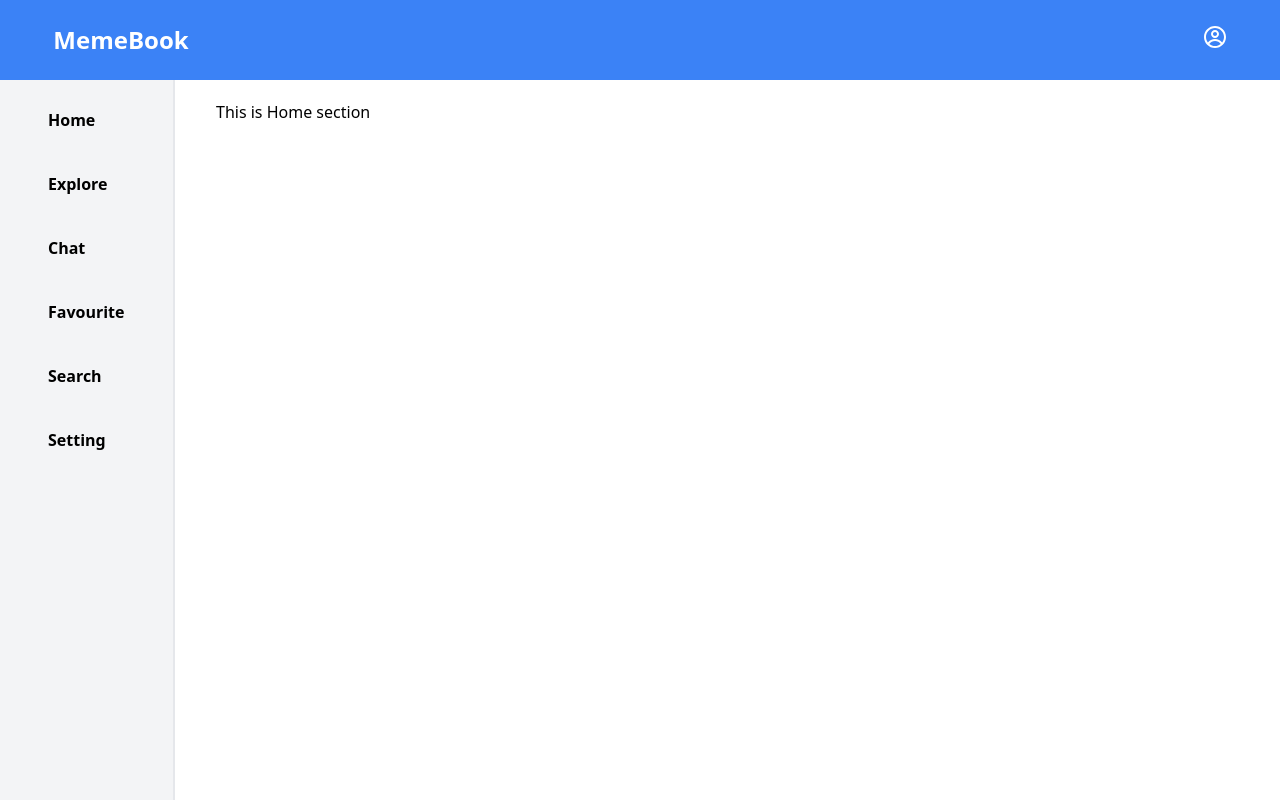
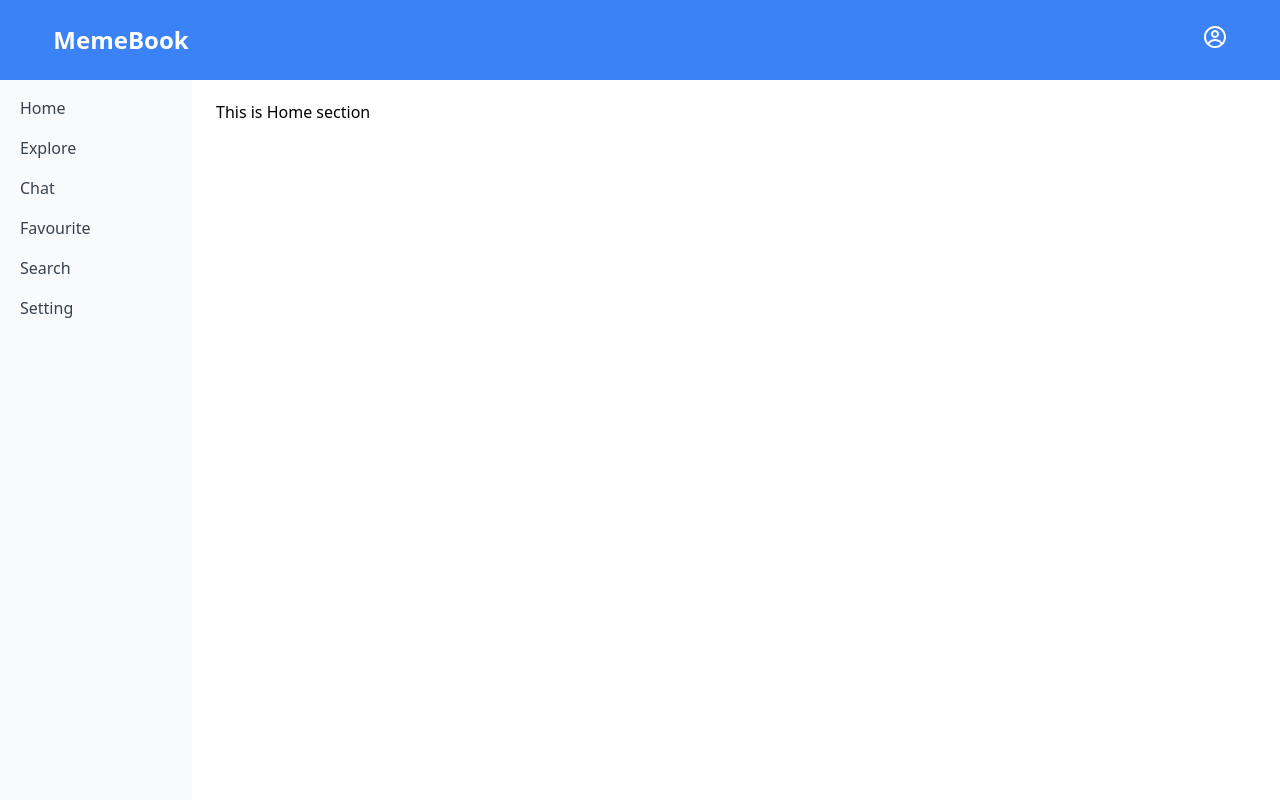
Before and after one commit to NeerajRawat01/memebookfe, a Next.js app: page / in a window 1280 px wide. Built offline with nearby package versions, Linux system fonts and the light colour scheme.

Commit message:
redid the Navbar and Homepage

```diff
--- a/src/components/Dropdown2.tsx
+++ b/src/components/Dropdown.tsx
@@ -1,7 +1,7 @@
 import { Menu, Transition } from "@headlessui/react";
 import { CgProfile } from "react-icons/cg";
 
-function Dropdown2() {
+function Dropdown() {
   return (
     <Menu>
       {({ open }) => (
@@ -50,9 +50,6 @@ function Dropdown2() {
                       </a>
                     )}
                   </Menu.Item>
-                  <Menu.Item disabled>
-                    <span className="opacity-75 px-2 py-1">Sample</span>
-                  </Menu.Item>
                   <Menu.Item>
                     {({ active, close }) => (
                       <a
@@ -89,4 +86,4 @@ function Dropdown2() {
   );
 }
 
-export default Dropdown2;
+export default Dropdown;
--- a/src/components/HomePage.tsx
+++ b/src/components/HomePage.tsx
@@ -8,25 +8,25 @@ import SettingSection from "./SettingSection";
 const HomePage = () => {
   const [section, setSection] = useState("home");
   return (
-    <div className="hidden md:flex ">
-      <div className="flex flex-col  fixed h-screen border-r-2 bg-gray-100 px-12 py-7 gap-10 font-semibold">
-        <button onClick={() => setSection("home")} className="text-left">
-          Home
+    <aside className="hidden sm:block">
+      <div className="flex flex-col gap-2 py-3 text-gray-700 bg-slate-50 fixed h-screen w-48">
+        <button onClick={() => setSection("home")} className="flex py-1 hover:bg-blue-500 hover:text-white">
+          <span className="px-5 self-start">Home</span>
         </button>
-        <button onClick={() => setSection("explore")} className="text-left">
-          Explore
+        <button onClick={() => setSection("explore")} className="flex py-1 hover:bg-blue-500 hover:text-white">
+          <span className="px-5 self-start">Explore</span>
         </button>
-        <button onClick={() => setSection("chat")} className="text-left">
-          Chat
+        <button onClick={() => setSection("chat")} className="flex py-1 hover:bg-blue-500 hover:text-white">
+          <span className="px-5 self-start">Chat</span>
         </button>
-        <button onClick={() => setSection("favourite")} className="text-left">
-          Favourite
+        <button onClick={() => setSection("favourite")} className="flex py-1 hover:bg-blue-500 hover:text-white">
+          <span className="px-5 self-start">Favourite</span>
         </button>
-        <button onClick={() => setSection("search")} className="text-left">
-          Search
+        <button onClick={() => setSection("search")} className="flex py-1 hover:bg-blue-500 hover:text-white">
+          <span className="px-5 self-start">Search</span>
         </button>
-        <button onClick={() => setSection("setting")} className="text-left">
-          Setting
+        <button onClick={() => setSection("setting")} className="flex py-1 hover:bg-blue-500 hover:text-white">
+          <span className="px-5 self-start">Setting</span>
         </button>
       </div>
       <div className="ml-48 px-6 py-5">
@@ -37,7 +37,7 @@ const HomePage = () => {
         {section === "search" && <SearchSection />}
         {section === "setting" && <SettingSection />}
       </div>
-    </div>
+    </aside>
   );
 };
 
--- a/src/components/Menu.tsx
+++ b/src/components/Menu.tsx
@@ -1,36 +1,13 @@
-import React from 'react'
-import { RxCrossCircled } from 'react-icons/rx'
+import Dropdown from './Dropdown'
 
-type MenuProps = {
-    onCrossClicked: () => void;
-}
-
-const Menu = ({ onCrossClicked }: MenuProps) => {
+const Menu = () => {
     return (
-        <aside className='absolute left-0 top-0 text-gray-700 bg-slate-50 w-4/5 h-screen shadow-xl'>
-            <div className='flex flex-col'>
-                <div className='flex justify-between px-5 text-white items-center bg-blue-500 h-16'>
-                    <a href="#">Login & Signup</a> <RxCrossCircled onClick={onCrossClicked} className='text-2xl font-semibold cursor-pointer' />
-                </div>
-                <div className='flex flex-col gap-2 py-3'>
-                    <a href="#" className='py-1 hover:bg-blue-500 hover:text-white'>
-                        <span className='px-5'>Sample</span>
-                    </a>
-                    <a href="#" className='py-1 hover:bg-blue-500 hover:text-white'>
-                        <span className='px-5'>Sample</span>
-                    </a>
-                    <a href="#" className='py-1 hover:bg-blue-500 hover:text-white'>
-                        <span className='px-5'>Sample</span>
-                    </a>
-                    <a href="#" className='py-1 hover:bg-blue-500 hover:text-white'>
-                        <span className='px-5'>Sample</span>
-                    </a>
-                    <a href="#" className='py-1 hover:bg-blue-500 hover:text-white'>
-                        <span className='px-5'>Sample</span>
-                    </a>
-                </div>
+        <div className='flex gap-2 justify-between w-full items-center '>
+            <h1 className='font-semibold text-2xl'>MemeBook</h1>
+            <div className='relative'>
+                    <Dropdown />
             </div>
-        </aside>
+        </div>
     )
 }
 
--- a/src/components/Menu2.tsx
+++ /dev/null
@@ -1,14 +0,0 @@
-import Dropdown2 from './Dropdown2'
-
-const Menu2 = () => {
-    return (
-        <div className='flex gap-2 justify-between w-full items-center '>
-            <h1 className='font-semibold text-2xl'>MemeBook</h1>
-            <div className='relative'>
-                    <Dropdown2 />
-            </div>
-        </div>
-    )
-}
-
-export default Menu2
--- a/src/components/NavBar.tsx
+++ b/src/components/NavBar.tsx
@@ -1,7 +1,7 @@
 import { useState } from 'react'
 import { RxHamburgerMenu } from "react-icons/rx"
 import Menu from './Menu'
-import Menu2 from './Menu2'
+import Sidebar from './Sidebar'
 
 const NavBar = () => {
   const [isMenu, setIsMenu] = useState < boolean >(false)
@@ -12,14 +12,18 @@ const NavBar = () => {
     })
   }
 
+  function close() {
+    setIsMenu(false)
+  }
+
   return (
     <nav className='bg-blue-500 text-white relative h-16 flex items-centers sm:h-20'>
       <div className='w-11/12 mx-auto flex items-center sm:hidden'>
         <RxHamburgerMenu onClick={handleBurgerClick} className='font-semibold text-2xl cursor-pointer' />
-        {isMenu && <Menu onCrossClicked={handleBurgerClick} />}
+        {isMenu && <Sidebar onCrossClicked={handleBurgerClick} close={close} />}
       </div>
       <div className='hidden sm:flex sm:items-center sm:w-11/12 sm:mx-auto'>
-          <Menu2 />
+        <Menu />
       </div>
     </nav>
   )
--- /dev/null
+++ b/src/components/Sidebar.tsx
@@ -0,0 +1,38 @@
+import React from 'react'
+import { RxCrossCircled } from 'react-icons/rx'
+
+type MenuProps = {
+    onCrossClicked: () => void;
+    close: ()=>void;
+}
+
+const Sidebar = ({ onCrossClicked,close }: MenuProps) => {
+    return (
+        <aside className='left-0 top-0 fixed text-gray-700 bg-slate-50 w-4/5 h-screen shadow-xl'>
+            <div className='flex flex-col'>
+                <div className='flex justify-between px-5 text-white items-center bg-blue-500 h-16'>
+                    <a href="#">Login & Signup</a> <RxCrossCircled onClick={onCrossClicked} className='text-2xl font-semibold cursor-pointer' />
+                </div>
+                <div className='flex flex-col gap-2 py-3'>
+                    <a href="#" className='py-1 hover:bg-blue-500 hover:text-white' onClick={close}>
+                        <span className='px-5'>Sample</span>
+                    </a>
+                    <a href="#" className='py-1 hover:bg-blue-500 hover:text-white' onClick={close}>
+                        <span className='px-5'>Sample</span>
+                    </a>
+                    <a href="#" className='py-1 hover:bg-blue-500 hover:text-white' onClick={close}>
+                        <span className='px-5'>Sample</span>
+                    </a>
+                    <a href="#" className='py-1 hover:bg-blue-500 hover:text-white' onClick={close}>
+                        <span className='px-5'>Sample</span>
+                    </a>
+                    <a href="#" className='py-1 hover:bg-blue-500 hover:text-white' onClick={close}>
+                        <span className='px-5'>Sample</span>
+                    </a>
+                </div>
+            </div>
+        </aside>
+    )
+}
+
+export default Sidebar
--- /dev/null
+++ b/src/components/TestDropdown.tsx
@@ -0,0 +1,87 @@
+import { Menu, Transition } from "@headlessui/react";
+
+function TestDropdown() {
+  return (
+    <Menu>
+      {({ open }) => (
+        <>
+          <Menu.Button>
+            <span>Hamburger</span>
+          </Menu.Button>
+            <Transition
+              enter="transition duration-100 ease-out"
+              enterFrom="transform scale-95 opacity-0"
+              enterTo="transform scale-100 opacity-100"
+              leave="transition duration-75 ease-out"
+              leaveFrom="transform scale-100 opacity-100"
+              leaveTo="transform scale-95 opacity-0"
+            >
+              <Menu.Items
+                static
+                as="div"
+                className="flex flex-col gap-2 bg-slate-50"
+              >
+                {open && (
+                  <>
+                    <Menu.Item>
+                      {({ active, close }) => (
+                        <a
+                          className={`${active && "bg-blue-500 text-white"
+                            } px-2 py-1`}
+                          href="#"
+                          onClick={close}
+                        >
+                          Sample
+                        </a>
+                      )}
+                    </Menu.Item>
+                    <Menu.Item>
+                      {({ active, close }) => (
+                        <a
+                          className={`${active && "bg-blue-500 text-white"
+                            } px-2 py-1`}
+                          href="#"
+                          onClick={close}
+                        >
+                          Sample
+                        </a>
+                      )}
+                    </Menu.Item>
+                    <Menu.Item disabled>
+                      <span className="opacity-75 px-2 py-1">Sample</span>
+                    </Menu.Item>
+                    <Menu.Item>
+                      {({ active, close }) => (
+                        <a
+                          className={`${active && "bg-blue-500 text-white"
+                            } px-2 py-1`}
+                          href="#"
+                          onClick={close}
+                        >
+                          Sample
+                        </a>
+                      )}
+                    </Menu.Item>
+                    <Menu.Item>
+                      {({ active, close }) => (
+                        <a
+                          className={`${active && "bg-blue-500 text-white"
+                            } px-2 py-1`}
+                          href="#"
+                          onClick={close}
+                        >
+                          Sample
+                        </a>
+                      )}
+                    </Menu.Item>
+                  </>
+                )}
+              </Menu.Items>
+            </Transition>
+        </>
+      )}
+    </Menu>
+  );
+}
+
+export default TestDropdown;
--- a/src/pages/_app.tsx
+++ b/src/pages/_app.tsx
@@ -1,4 +1,3 @@
-import Dropdown from "@/components/Dropdown2";
 import NavBar from "@/components/NavBar";
 import "@/styles/globals.css";
 import type { AppProps } from "next/app";
```
